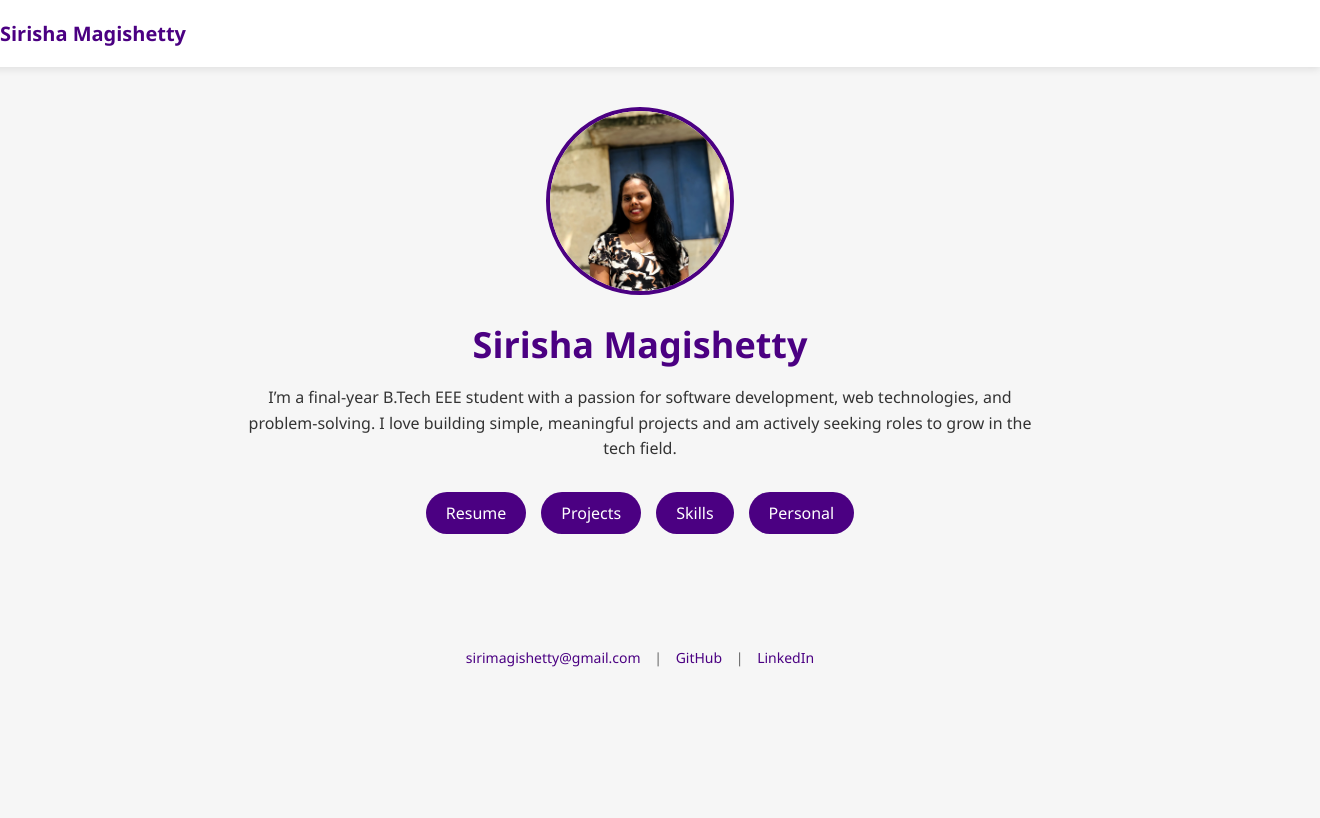
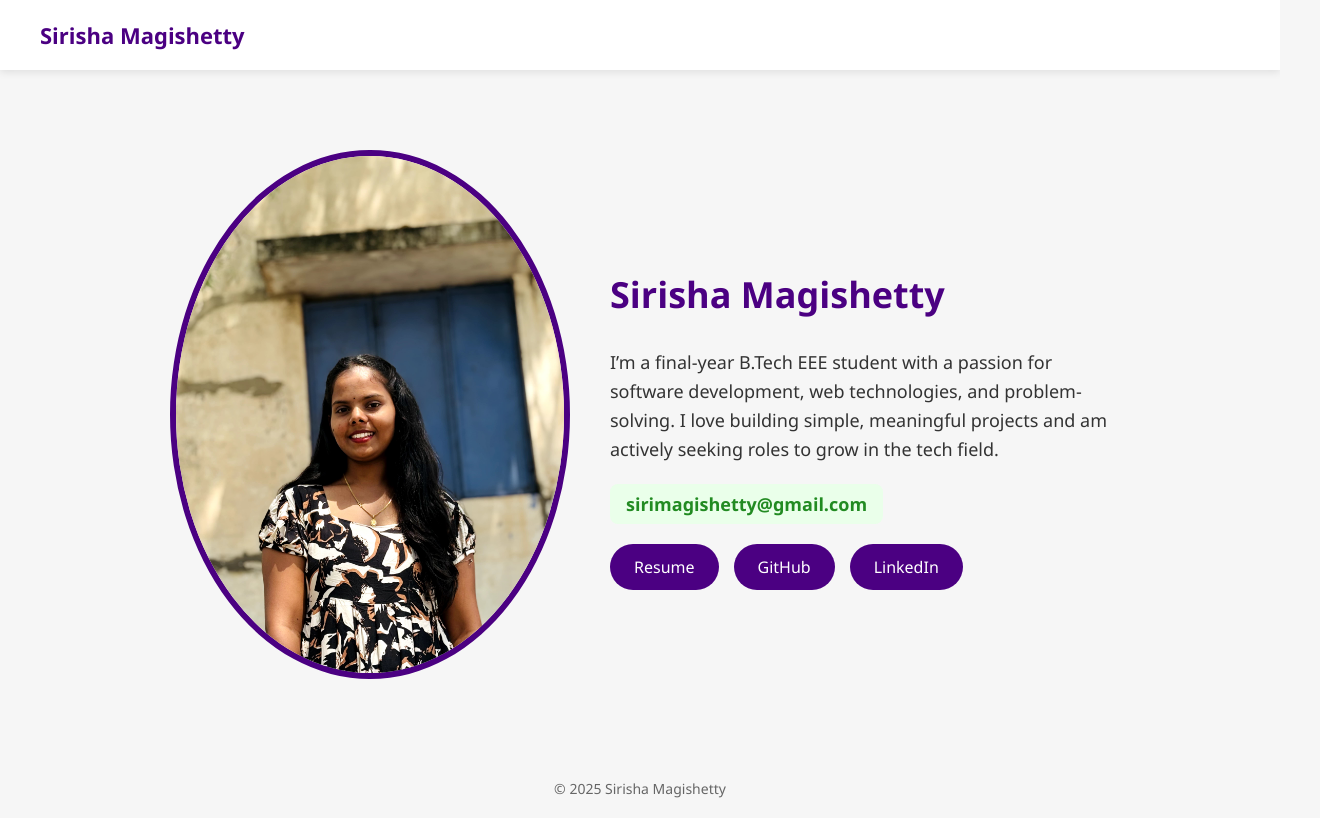
Before and after one commit to Sirimagishetty/sirisha-portfolio, a plain HTML site: page index.html in a window 1280 px wide. Shown: the whole page, 1320 px wide, since content can reach past the window. Drawn offline with Linux system fonts and the light colour scheme.

Commit message:
Update index.html

```diff
--- a/index.html
+++ b/index.html
@@ -5,80 +5,89 @@
   <meta name="viewport" content="width=device-width, initial-scale=1.0" />
   <title>Sirisha Magishetty | Portfolio</title>
   <style>
+    * {
+      box-sizing: border-box;
+    }
     body {
       margin: 0;
       font-family: 'Segoe UI', Tahoma, Geneva, Verdana, sans-serif;
       background-color: #f6f6f6;
       color: #333;
-      display: flex;
-      flex-direction: column;
-      align-items: center;
-      text-align: center;
     }
     header {
-      width: 100%;
+      padding: 20px 40px;
+      background-color: #ffffff;
       display: flex;
       justify-content: space-between;
       align-items: center;
-      padding: 20px 40px;
-      background-color: #ffffff;
       box-shadow: 0 2px 8px rgba(0, 0, 0, 0.1);
     }
     .logo {
-      font-size: 20px;
+      font-size: 22px;
       font-weight: bold;
       color: #4B0082;
     }
-    .container {
-      padding: 40px 20px;
-      max-width: 800px;
+    .main {
+      display: flex;
+      flex-direction: row;
+      justify-content: center;
+      align-items: center;
+      padding: 60px 20px;
+      flex-wrap: wrap;
     }
-    .profile-pic {
-      width: 180px;
-      height: 180px;
+    .main img {
+      width: 45vw;
+      height: auto;
+      max-width: 400px;
       border-radius: 50%;
-      object-fit: cover;
-      border: 4px solid #4B0082;
+      border: 6px solid #4B0082;
+      margin: 20px;
+    }
+    .info {
+      max-width: 500px;
+      margin: 20px;
     }
     h1 {
       font-size: 36px;
-      margin: 20px 0 10px;
       color: #4B0082;
     }
     p.about {
-      font-size: 16px;
-      margin-bottom: 30px;
+      font-size: 18px;
       line-height: 1.6;
+      margin: 20px 0;
+    }
+    .highlight-email {
+      font-size: 18px;
+      font-weight: bold;
+      color: #228B22;
+      background-color: #eaffea;
+      padding: 8px 16px;
+      border-radius: 8px;
+      display: inline-block;
+      margin-bottom: 20px;
     }
     .buttons {
       display: flex;
       flex-wrap: wrap;
-      justify-content: center;
       gap: 15px;
-      margin-bottom: 40px;
     }
     .buttons a {
       text-decoration: none;
-      color: #fff;
       background-color: #4B0082;
-      padding: 10px 20px;
-      border-radius: 25px;
+      color: white;
+      padding: 12px 24px;
+      border-radius: 30px;
       font-weight: 500;
-      transition: background-color 0.3s;
+      transition: background 0.3s;
     }
     .buttons a:hover {
       background-color: #3a006a;
     }
     footer {
-      margin-top: auto;
+      text-align: center;
       padding: 20px;
       font-size: 14px;
       color: #666;
-    }
-    footer a {
-      color: #4B0082;
-      text-decoration: none;
-      margin: 0 10px;
     }
   </style>
 </head>
@@ -87,31 +96,26 @@
     <div class="logo">Sirisha Magishetty</div>
   </header>
 
-  <div class="container">
-    <img src="HD1.jpg" alt="Sirisha Magishetty" class="profile-pic" />
-
+  <section class="main">
+    <img src="HD1.jpg" alt="Sirisha Magishetty" />
+    <div class="info">
       <h1>Sirisha Magishetty</h1>
-
       <p class="about">
         I’m a final-year B.Tech EEE student with a passion for software development, web technologies,
         and problem-solving. I love building simple, meaningful projects and am actively seeking roles
         to grow in the tech field.
       </p>
-
+      <div class="highlight-email">sirimagishetty@gmail.com</div>
       <div class="buttons">
         <a href="https://drive.google.com/file/d/1MPxqKyH17EU1eCEjHRlFElmZzGD9qh-2/view?usp=drive_link" target="_blank">Resume</a>
-      <a href="#">Projects</a>
-      <a href="#">Skills</a>
-      <a href="#">Personal</a>
+        <a href="https://github.com/Sirimagishetty" target="_blank">GitHub</a>
+        <a href="https://linkedin.com/in/magishetty-sirisha" target="_blank">LinkedIn</a>
       </div>
     </div>
+  </section>
 
   <footer>
-    <p>
-      <a href="mailto:sirimagishetty@gmail.com">sirimagishetty@gmail.com</a> |
-      <a href="https://github.com/Sirimagishetty" target="_blank">GitHub</a> |
-      <a href="https://linkedin.com/in/magishetty-sirisha" target="_blank">LinkedIn</a>
-    </p>
+    &copy; 2025 Sirisha Magishetty
   </footer>
 </body>
 </html>
```
Lines whose indentation alone changed are shown as unchanged.
